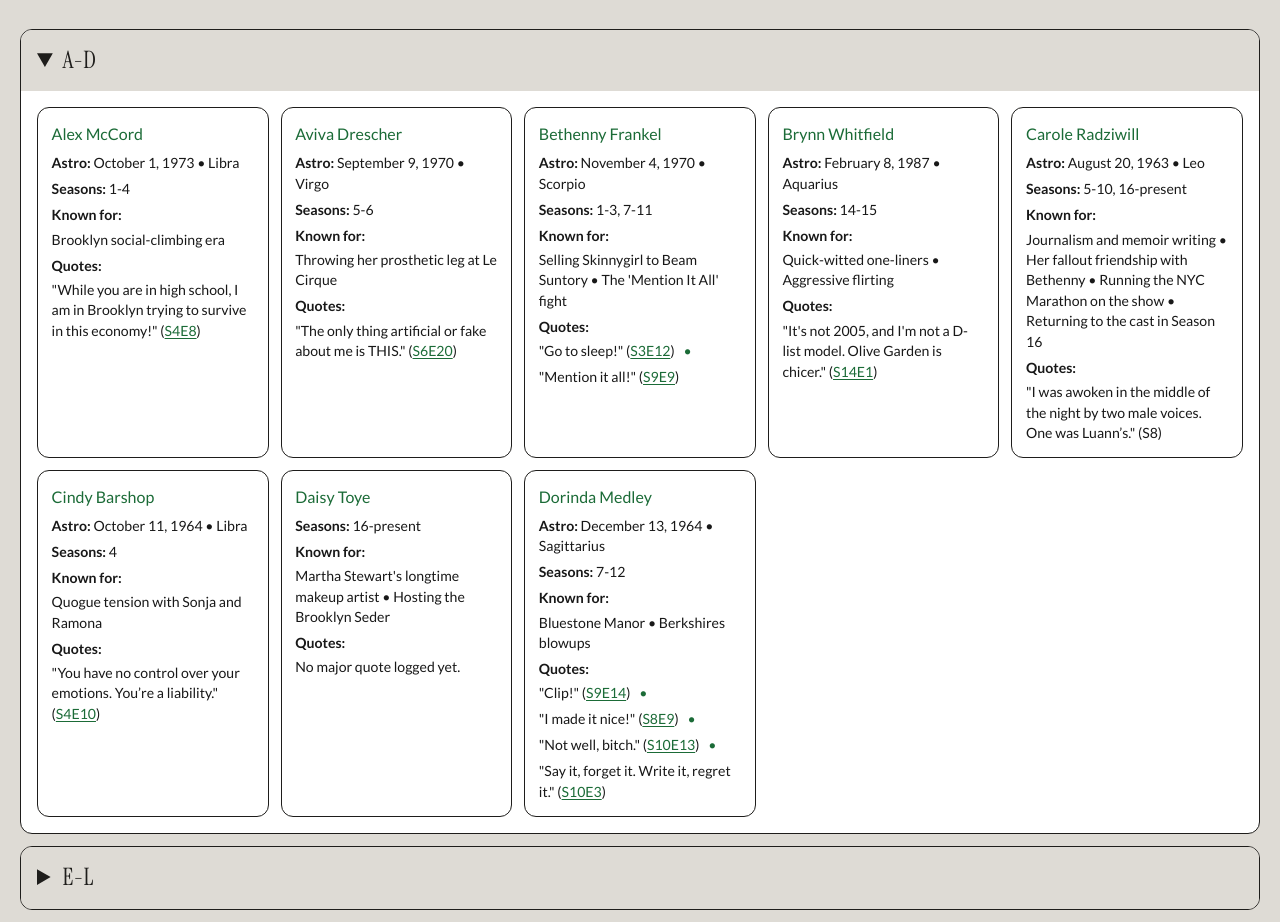
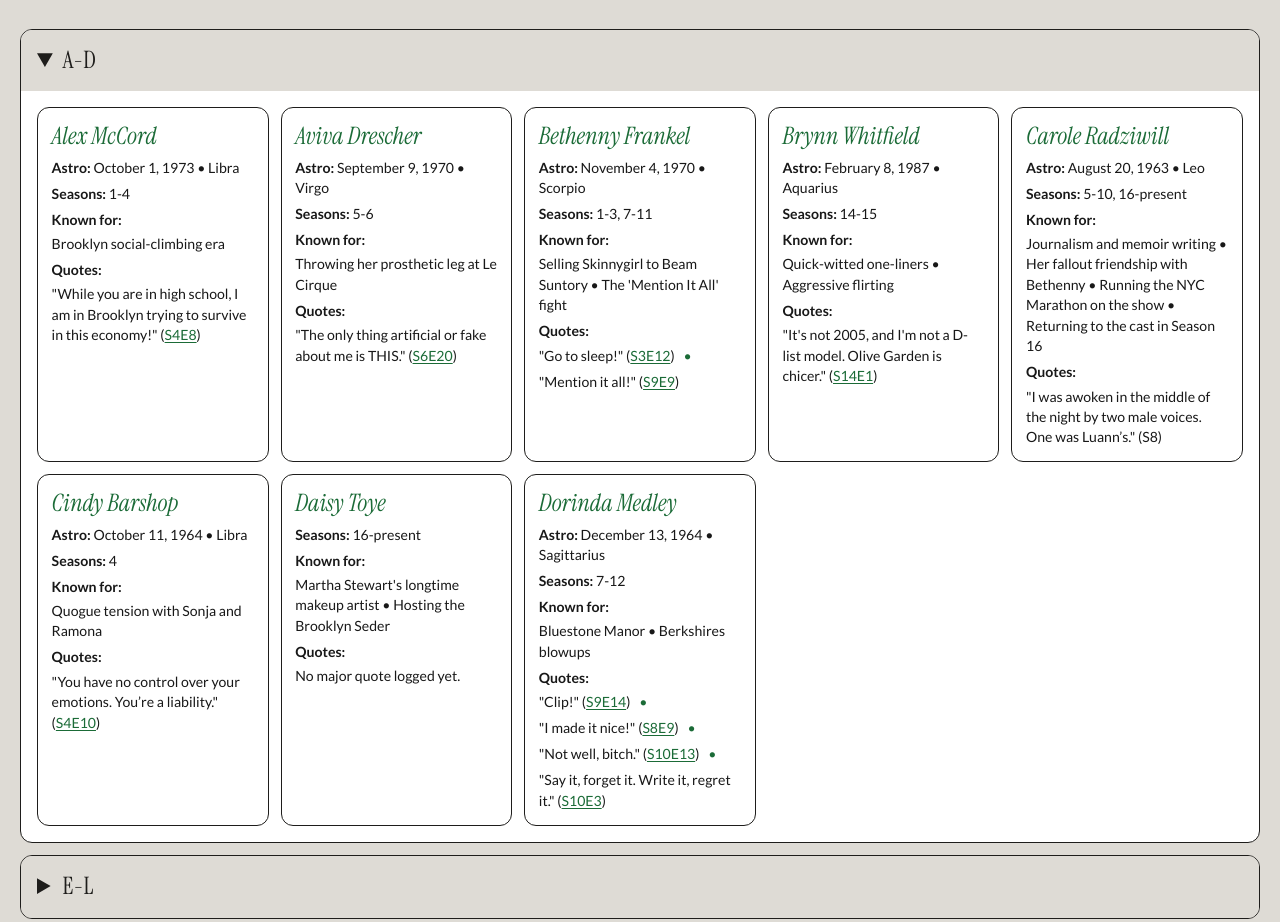
Before and after one commit to ale-x-sis/RHONYguide, a plain HTML site: page index.html in a window 1280 px wide. Shown: the part 5346-6268 px from the top of the page. Drawn offline with Linux system fonts and the light colour scheme.

Commit message:
Style Who’s Who names in Instrument Serif italic

```diff
--- a/styles.css
+++ b/styles.css
@@ -801,6 +801,13 @@ details summary {
   content: "•";
   margin-left: 0.55rem;
   color: var(--oxblood);
+}
+
+.cast-name {
+  font-family: var(--serif);
+  font-style: italic;
+  font-size: 1.5rem;
+  line-height: 1.15;
 }
 
 .cast-name,
```
